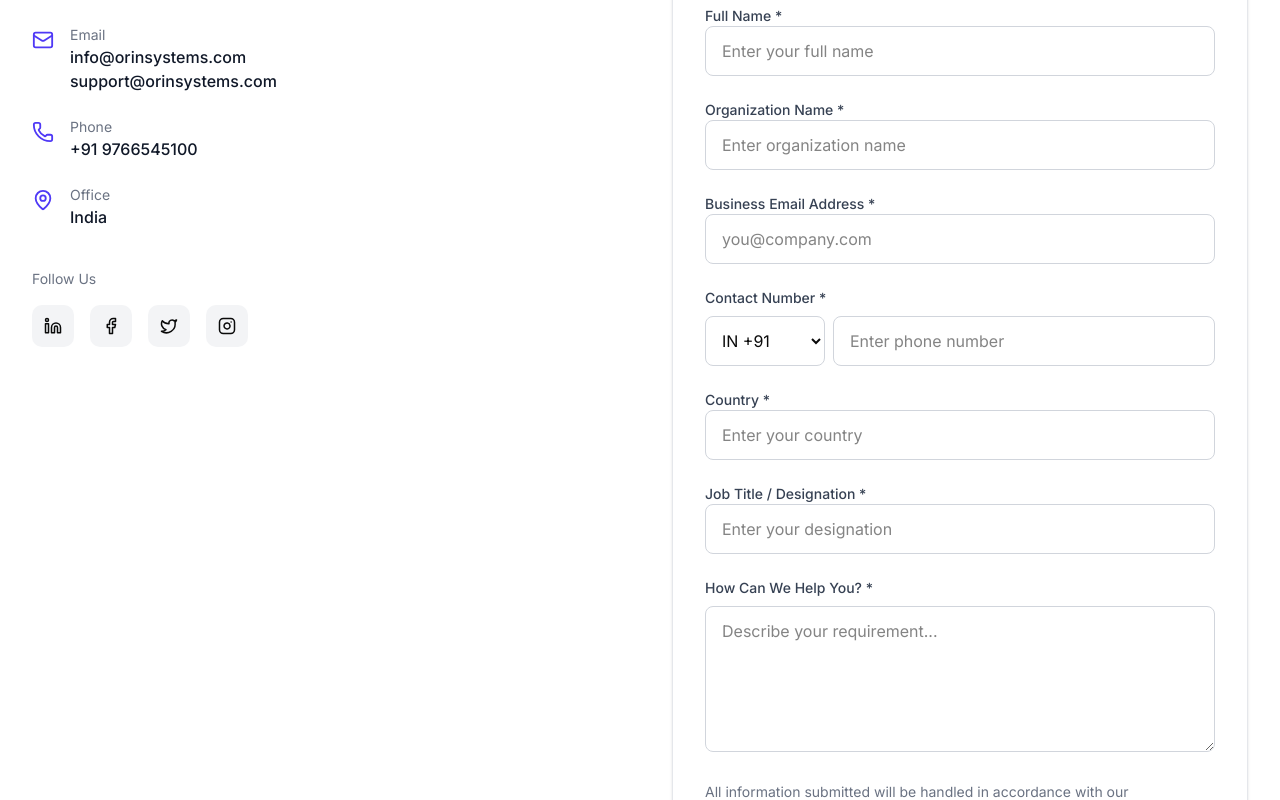
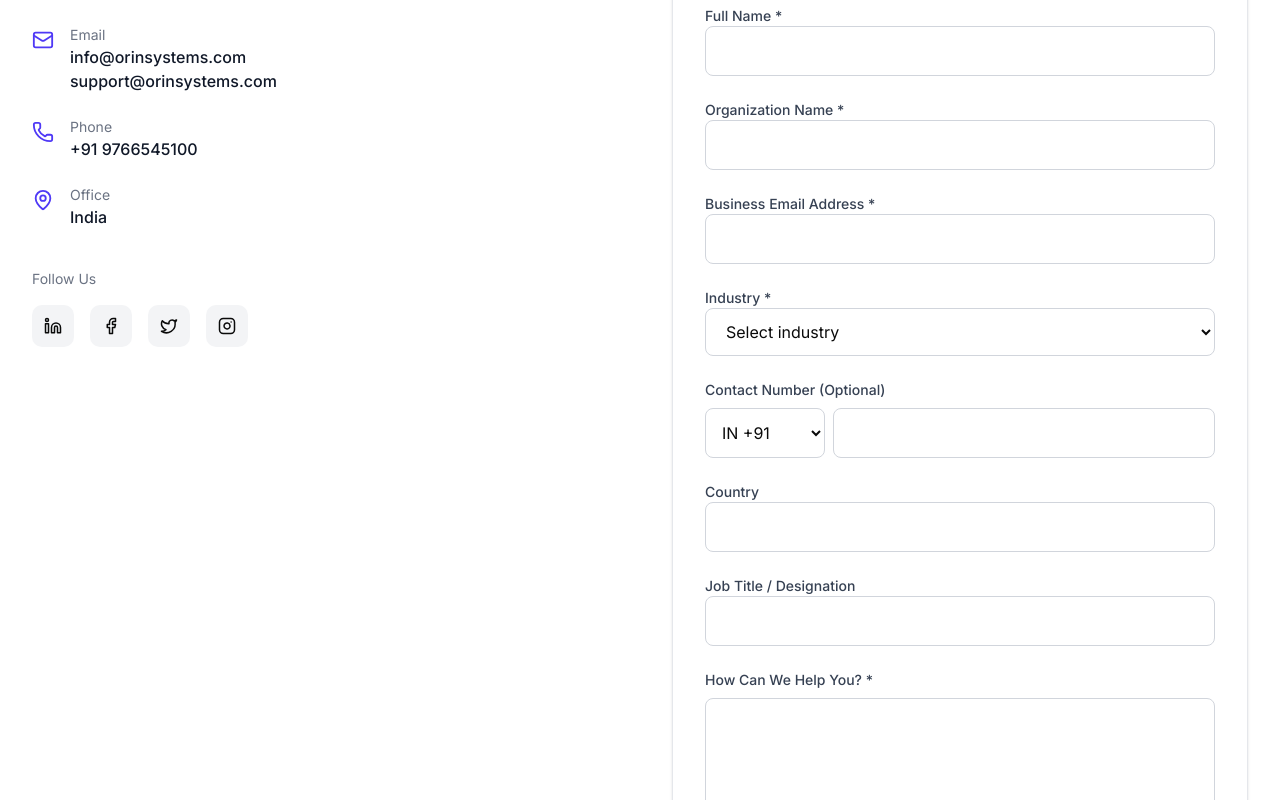
Before and after one commit to prathmesh-sargar/ORIN-SYSTEMS, a React (Vite) app: page /contact in a window 1280 px wide. Shown: the part 600-1400 px from the top of the page. Built offline with nearby package versions, Linux system fonts and the light colour scheme.

Commit message:
setup api end point

```diff
--- a/src/pages/Contact.jsx
+++ b/src/pages/Contact.jsx
@@ -12,6 +12,29 @@ import {
 import { useForm } from "react-hook-form";
 import { countryCodes } from "../data/countryCodes";
 import toast from "react-hot-toast";
+
+const API_URL = `${import.meta.env.VITE_API_BASE_URL}/client-enquiries/save`;
+console.log("API URL:", API_URL);
+
+
+const industryOptions = [
+  "Aerospace & Defense",
+  "Automotive & Mobility",
+  "Consumer Goods",
+  "Energy & Utilities",
+  "Financial Services",
+  "Life Sciences & Healthcare",
+  "Manufacturing",
+  "Mining & Natural Resources",
+  "Oil & Gas",
+  "Private Equity",
+  "Public Sector",
+  "Retail",
+  "Semiconductor",
+  "Telecom & Media Services",
+  "Travel, Transport, Logistics & Hospitality",
+  "Other",
+];
 
 function Input({ error, ...props }) {
   return (
@@ -34,12 +57,42 @@ export default function Contact() {
   } = useForm();
 
   const onSubmit = async (data) => {
+    const payload = {
+      clientfullname: data.clientfullname,
+      companyname: data.companyname,
+      clientemail: data.clientemail,
+      clientindustrysector: data.clientindustrysector,
+      clientcountry: data.clientcountry || null,
+      clientphoneno: data.clientphoneno
+        ? `${data.countryCode || ""} ${data.clientphoneno}`
+        : null,
+      clientdesignation: data.clientdesignation || null,
+      projectdetails: data.projectdetails,
+      enquirychannel: "website",
+      clientenquirydate: new Date()
+        .toLocaleDateString("en-GB")
+        .split("/")
+        .join("-"),
+    };
 
-    toast.success("Thank you for your response, our team will reach you within 24 hours");
-    reset();
+    try {
+      const res = await fetch(API_URL, {
+        method: "POST",
+        headers: {
+          "Content-Type": "application/json",
+        },
+        body: JSON.stringify(payload),
+      });
 
-    console.log("Form Data:", data);
+      if (!res.ok) throw new Error();
 
+      toast.success(
+        "Thank you for your response, our team will reach you within 24 hours"
+      );
+      reset();
+    } catch (err) {
+      toast.error("Something went wrong. Please try again.");
+    }
   };
 
   return (
@@ -67,7 +120,7 @@ export default function Contact() {
       <section className="py-24">
         <Container>
           <div className="grid lg:grid-cols-2 gap-16 items-start">
-            {/* LEFT SIDE */}
+            {/* LEFT SIDE (UNCHANGED) */}
             <div>
               <h2 className="hero-heading text-3xl font-semibold">
                 Get in Touch
@@ -79,7 +132,6 @@ export default function Contact() {
                 capabilities, our team is ready to assist you.
               </p>
 
-              {/* CONTACT INFO */}
               <div className="mt-10 space-y-6">
                 <div className="flex items-start gap-4">
                   <Mail className="text-indigo-600 mt-1" size={22} />
@@ -98,7 +150,9 @@ export default function Contact() {
                   <Phone className="text-indigo-600 mt-1" size={22} />
                   <div>
                     <p className="text-sm text-gray-500">Phone</p>
-                    <p className="text-gray-900 font-medium">+91 9766545100</p>
+                    <p className="text-gray-900 font-medium">
+                      +91 9766545100
+                    </p>
                   </div>
                 </div>
 
@@ -111,10 +165,9 @@ export default function Contact() {
                 </div>
               </div>
 
-              {/* SOCIAL LINKS */}
+              {/* SOCIAL LINKS (UNCHANGED) */}
               <div className="mt-10">
                 <p className="text-sm text-gray-500 mb-4">Follow Us</p>
-
                 <div className="flex items-center gap-4">
                   <a
                     href="https://www.linkedin.com/company/orinsystems"
@@ -122,21 +175,18 @@ export default function Contact() {
                   >
                     <Linkedin size={18} />
                   </a>
-
                   <a
                     href="https://www.facebook.com/profile.php?id=61587302525235"
                     className="p-3 rounded-lg bg-gray-100 hover:bg-indigo-600 hover:text-white transition"
                   >
                     <Facebook size={18} />
                   </a>
-
                   <a
                     href="https://x.com/ORIN_SYSTEMS"
                     className="p-3 rounded-lg bg-gray-100 hover:bg-indigo-600 hover:text-white transition"
                   >
                     <Twitter size={18} />
                   </a>
-
                   <a
                     href="https://www.instagram.com/orin_systems"
                     className="p-3 rounded-lg bg-gray-100 hover:bg-indigo-600 hover:text-white transition"
@@ -145,13 +195,10 @@ export default function Contact() {
                   </a>
                 </div>
               </div>
-
-
             </div>
 
-            {/* RIGHT SIDE — FORM */}
+            {/* RIGHT SIDE FORM */}
             <div className="bg-white border border-gray-200 rounded-xl shadow-sm overflow-hidden">
-              {/* FORM HEADER */}
               <div className="bg-gradient-to-r from-indigo-600 via-purple-600 to-cyan-500 px-8 py-6 text-white">
                 <h3 className="text-xl font-semibold">Send Us a Message</h3>
                 <p className="text-sm text-white/90 mt-1">
@@ -160,39 +207,29 @@ export default function Contact() {
                 </p>
               </div>
 
-              {/* FORM */}
               <form onSubmit={handleSubmit(onSubmit)} className="p-8 space-y-6">
+
                 {/* FULL NAME */}
                 <div>
-                  <label
-                    htmlFor="fullName"
-                    className="block text-sm font-medium text-gray-700"
-                  >
+                  <label className="block text-sm font-medium text-gray-700">
                     Full Name *
                   </label>
                   <Input
-                    id="fullName"
-                    placeholder="Enter your full name"
-                    error={errors.fullName}
-                    {...register("fullName", {
+                    error={errors.clientfullname}
+                    {...register("clientfullname", {
                       required: "Full name is required",
                     })}
                   />
                 </div>
 
-                {/* ORGANIZATION */}
+                {/* COMPANY */}
                 <div>
-                  <label
-                    htmlFor="organization"
-                    className="block text-sm font-medium text-gray-700"
-                  >
+                  <label className="block text-sm font-medium text-gray-700">
                     Organization Name *
                   </label>
                   <Input
-                    id="organization"
-                    placeholder="Enter organization name"
-                    error={errors.organization}
-                    {...register("organization", {
+                    error={errors.companyname}
+                    {...register("companyname", {
                       required: "Organization name is required",
                     })}
                   />
@@ -200,18 +237,13 @@ export default function Contact() {
 
                 {/* EMAIL */}
                 <div>
-                  <label
-                    htmlFor="email"
-                    className="block text-sm font-medium text-gray-700"
-                  >
+                  <label className="block text-sm font-medium text-gray-700">
                     Business Email Address *
                   </label>
                   <Input
-                    id="email"
                     type="email"
-                    placeholder="you@company.com"
-                    error={errors.email}
-                    {...register("email", {
+                    error={errors.clientemail}
+                    {...register("clientemail", {
                       required: "Email required",
                       pattern: {
                         value: /^[^\s@]+@[^\s@]+\.[^\s@]+$/,
@@ -221,12 +253,36 @@ export default function Contact() {
                   />
                 </div>
 
-                {/* PHONE */}
+                {/* INDUSTRY */}
                 <div>
                   <label className="block text-sm font-medium text-gray-700">
-                    Contact Number *
+                    Industry *
                   </label>
+                  <select
+                    className="w-full border border-gray-300 rounded-md px-4 py-3"
+                    {...register("clientindustrysector", {
+                      required: "Industry is required",
+                    })}
+                  >
+                    <option value="">Select industry</option>
+                    {industryOptions.map((item) => (
+                      <option key={item} value={item}>
+                        {item}
+                      </option>
+                    ))}
+                  </select>
+                  {errors.clientindustrysector && (
+                    <p className="text-red-500 text-sm mt-1">
+                      {errors.clientindustrysector.message}
+                    </p>
+                  )}
+                </div>
 
+                {/* PHONE OPTIONAL */}
+                <div>
+                  <label className="block text-sm font-medium text-gray-700">
+                    Contact Number (Optional)
+                  </label>
                   <div className="flex gap-2 mt-2">
                     <select
                       {...register("countryCode")}
@@ -240,11 +296,8 @@ export default function Contact() {
                     </select>
 
                     <input
-                      id="phone"
-                      placeholder="Enter phone number"
-                      className="w-[165px] flex-1 border border-gray-300 rounded-md px-4 py-3 outline-none focus:ring-2 focus:ring-indigo-600"
-                      {...register("phone", {
-                        required: "Phone number required",
+                      className="flex-1 border border-gray-300 rounded-md px-4 py-3"
+                      {...register("clientphoneno", {
                         pattern: {
                           value: /^[0-9]{7,15}$/,
                           message: "Invalid phone number",
@@ -252,78 +305,47 @@ export default function Contact() {
                       })}
                     />
                   </div>
-
-                  {errors.phone && (
+                  {errors.clientphoneno && (
                     <p className="text-red-500 text-sm mt-1">
-                      {errors.phone.message}
+                      {errors.clientphoneno.message}
                     </p>
                   )}
                 </div>
 
-                {/* COUNTRY */}
+                {/* COUNTRY OPTIONAL */}
                 <div>
-                  <label
-                    htmlFor="country"
-                    className="block text-sm font-medium text-gray-700"
-                  >
-                    Country *
+                  <label className="block text-sm font-medium text-gray-700">
+                    Country
                   </label>
-                  <Input
-                    id="country"
-                    placeholder="Enter your country"
-                    error={errors.country}
-                    {...register("country", {
-                      required: "Country is required",
-                    })}
-                  />
+                  <Input {...register("clientcountry")} />
                 </div>
 
-                {/* DESIGNATION */}
+                {/* DESIGNATION OPTIONAL */}
                 <div>
-                  <label
-                    htmlFor="designation"
-                    className="block text-sm font-medium text-gray-700"
-                  >
-                    Job Title / Designation *
+                  <label className="block text-sm font-medium text-gray-700">
+                    Job Title / Designation
                   </label>
-                  <Input
-                    id="designation"
-                    placeholder="Enter your designation"
-                    error={errors.designation}
-                    {...register("designation", {
-                      required: "Designation required",
-                    })}
-                  />
+                  <Input {...register("clientdesignation")} />
                 </div>
 
                 {/* MESSAGE */}
                 <div>
-                  <label
-                    htmlFor="message"
-                    className="block text-sm font-medium text-gray-700"
-                  >
+                  <label className="block text-sm font-medium text-gray-700">
                     How Can We Help You? *
                   </label>
                   <textarea
-                    id="message"
                     rows="5"
-                    placeholder="Describe your requirement..."
-                    className="mt-2 w-full border border-gray-300 rounded-md px-4 py-3 outline-none focus:ring-2 focus:ring-indigo-600"
-                    {...register("message", {
+                    className="mt-2 w-full border border-gray-300 rounded-md px-4 py-3"
+                    {...register("projectdetails", {
                       required: "Message required",
                     })}
                   />
-                  {errors.message && (
+                  {errors.projectdetails && (
                     <p className="text-red-500 text-sm mt-1">
-                      {errors.message.message}
+                      {errors.projectdetails.message}
                     </p>
                   )}
                 </div>
-
-                <p className="text-sm text-gray-500">
-                  All information submitted will be handled in accordance with
-                  our confidentiality and data protection standards.
-                </p>
 
                 <button
                   type="submit"
@@ -338,23 +360,6 @@ export default function Contact() {
           </div>
         </Container>
       </section>
-
-      {/* CLOSING */}
-      <section className="py-24 bg-[linear-gradient(to_right,#0f172a,#1e1b4b)] text-white">
-        <Container>
-          <div className="max-w-2xl">
-            <h2 className="text-3xl font-semibold">
-              Build Reliable Technology Together
-            </h2>
-
-            <p className="mt-6 text-gray-300 leading-relaxed">
-              ORIN SYSTEMS partners with organizations to build technology
-              systems that are secure, scalable, and built for long-term
-              performance. Reach out to start the conversation.
-            </p>
-          </div>
-        </Container>
-      </section>
     </main>
   );
 }
```
Also changed, not shown: 1 other file (tests, documents, lock files or other folders).
